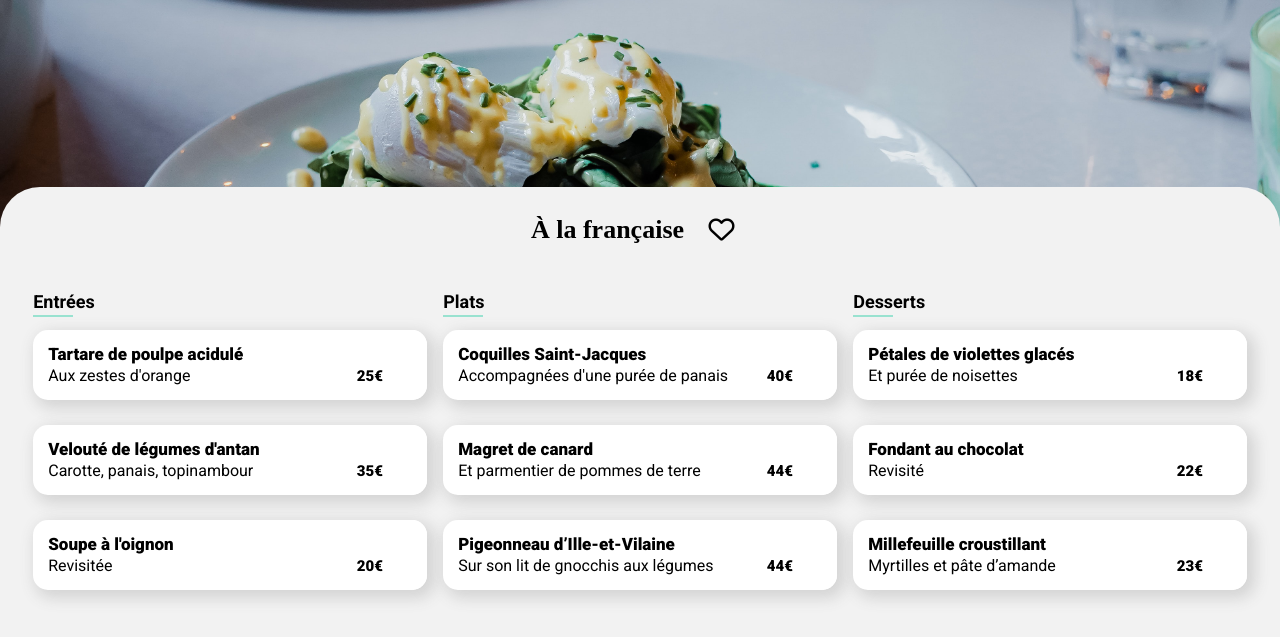
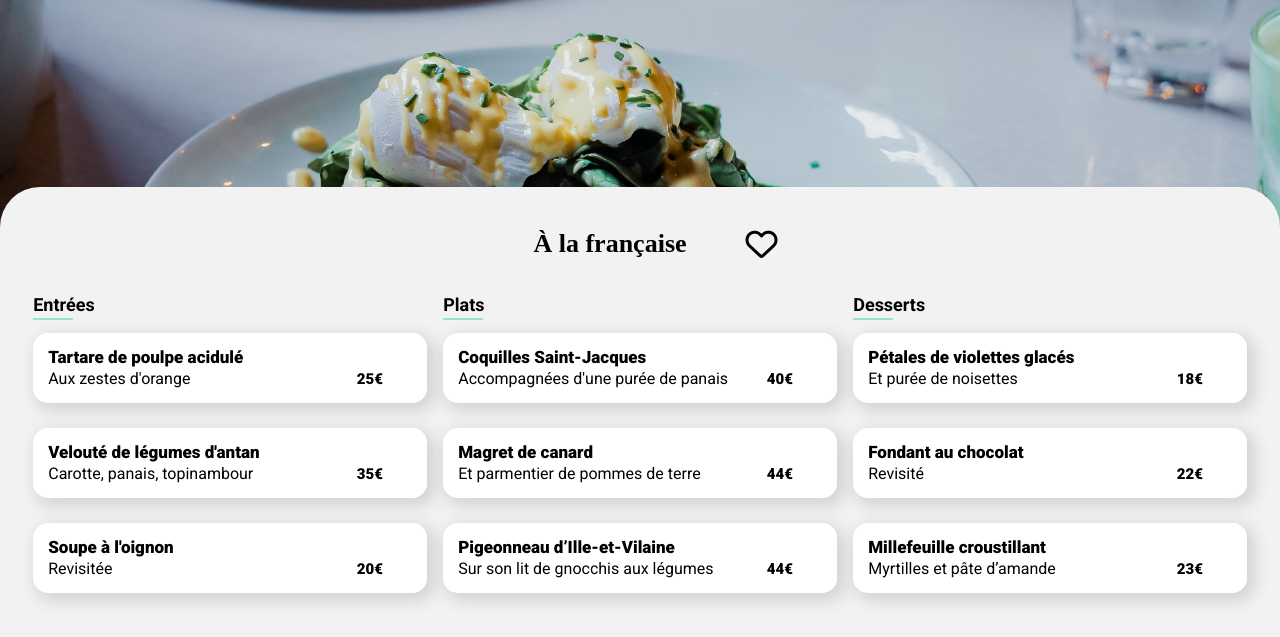
Before and after one commit to fredvonarx/P3, a website: page html/a-la-francaise.html in a window 1280 px wide. Shown: the part 119-756 px from the top of the page. Drawn offline with Linux system fonts and the light colour scheme; a web font is replaced by a local one.

Commit message:
fix menu et restaurant a-la-francaise et index.html, suppression de / présents dans le head et suppression de class présentes de le h1 de menu, refonte du code scss de menu pour affichage comme sur la maquette

```diff
--- a/html/a-la-francaise.html
+++ b/html/a-la-francaise.html
@@ -15,14 +15,13 @@
             <a href="../index.html"><i class="fa-solid fa-arrow-left fa-2x"></i></a>
 		</header>
 		<div id="menu">
-            <h1>À la française
-                <div class="remplissage">
-                <div class=" fa-stack">
-                    <i class="fa-regular fa-heart fa-empty fa-stack-1x"></i>
-                    <i class="fa-solid fa-heart fa-full fa-stack-1x"></i>
+            <div class="titre">
+                <h1>À la française</h1>
+                <div class="fa-stack">
+                    <i class="fa-regular fa-heart fa-empty fa-stack-2x"></i>
+                    <i class="fa-solid fa-heart fa-full fa-stack-2x"></i>
                 </div>
-                </div>
-            </h1>
+            </div>
             <div class="menu menu__entree">
                 <h3>Entrées</h3>
                 <div class="plat plat--1">
--- a/sass/layouts/_menu.scss
+++ b/sass/layouts/_menu.scss
@@ -1,37 +1,39 @@
 #menu{
     display: flex;
     flex-direction: column;
-    padding: 0 map-get($paddings, padding-ecran) 4*map-get($paddings, padding-ecran) map-get($paddings, padding-ecran);
+    padding: map-get($paddings, padding-ecran) map-get($paddings, padding-ecran) 4*map-get($paddings, padding-ecran) map-get($paddings, padding-ecran);
     margin-top: -40px;
     border-radius: 40px 40px 0 0;
     position: relative;
     @include  couleur-fond-et-texte($couleur-fond-gris-clair);
-    h1{
+    .titre{
         display: flex;
         flex-direction: row;
         justify-content: space-between;
+        width: 100%;
         align-items: center;
         position: relative;
+        padding-right: 20px;
         i{
-            position: absolute;
-            transform: translateX(-15px);
             background: $couleur-fond-gris-clair;
             margin-left: 20px;
         }
-        .remplissage {
+        .fa-stack {
             cursor: pointer;
+            transform: translateX(-15px);
           }
-          .remplissage .fa-full {
+          .fa-stack .fa-full {
             opacity: 0;
             transition: 1s;
             background: linear-gradient(#9356DC 20%, #FF79DA);
             background-clip: text;
             color: transparent;
           }
-          .remplissage .fa-full:hover {
+          .fa-stack .fa-full:hover {
             opacity: 1;
           }
     }
+
     .btn{
         display: flex;
         position: absolute;
@@ -186,10 +188,13 @@
             .menu{
                 width: 48%;
             }
-            h1{
+            .titre{
                 display: flex;
                 justify-content: center;
                 width: 100%;
+                i{
+                    transform: translateX(50px);
+                }
             }
         }
     }
@@ -203,12 +208,12 @@
             .menu{
                 width: 32%;
             }
-            h1{
+            .titre{
                 display: flex;
                 justify-content: center;
                 width: 100%;
                 i{
-                    right: 0px;
+                    transform: translateX(50px);
                 }
             }
         }
```
Also changed, not shown: index.html (+2 -2 lines), main.css, 1 other file.
